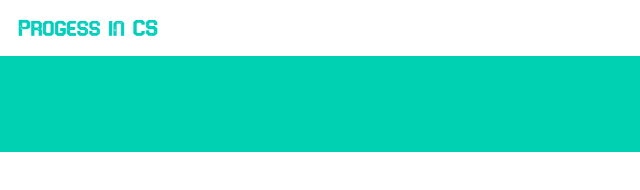
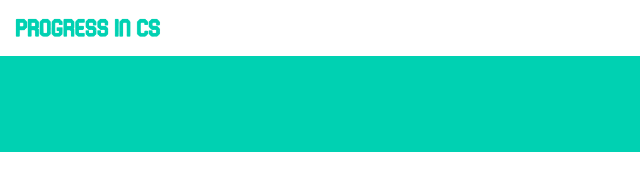
Before and after one commit to aegustaf/COMP-426-frontend, a website with bundled scripts: page index.html in a window 1280 px wide. Shown: the full height of the page, 0-640 px from the left. Built offline with nearby package versions, Linux system fonts and the light colour scheme; files whose address does not match are found by name.

Commit message:
Added new logo

```diff
--- a/index.html
+++ b/index.html
@@ -15,7 +15,7 @@
       <nav class="navbar" role="navigation" aria-label="main navigation">
         <div class="navbar-brand">
           <a class="navbar-item" href="#" id="logo">
-            <img src="logo-426.png" width="152" height="38">
+            <img src="logo.png" width="152" height="38">
           </a>
 
           <a role="button" class="navbar-burger burger" aria-label="menu" aria-expanded="false" data-target="navbarBasicExample">
```
Also changed, not shown: logo-426.png (deleted), logo.png (added).
